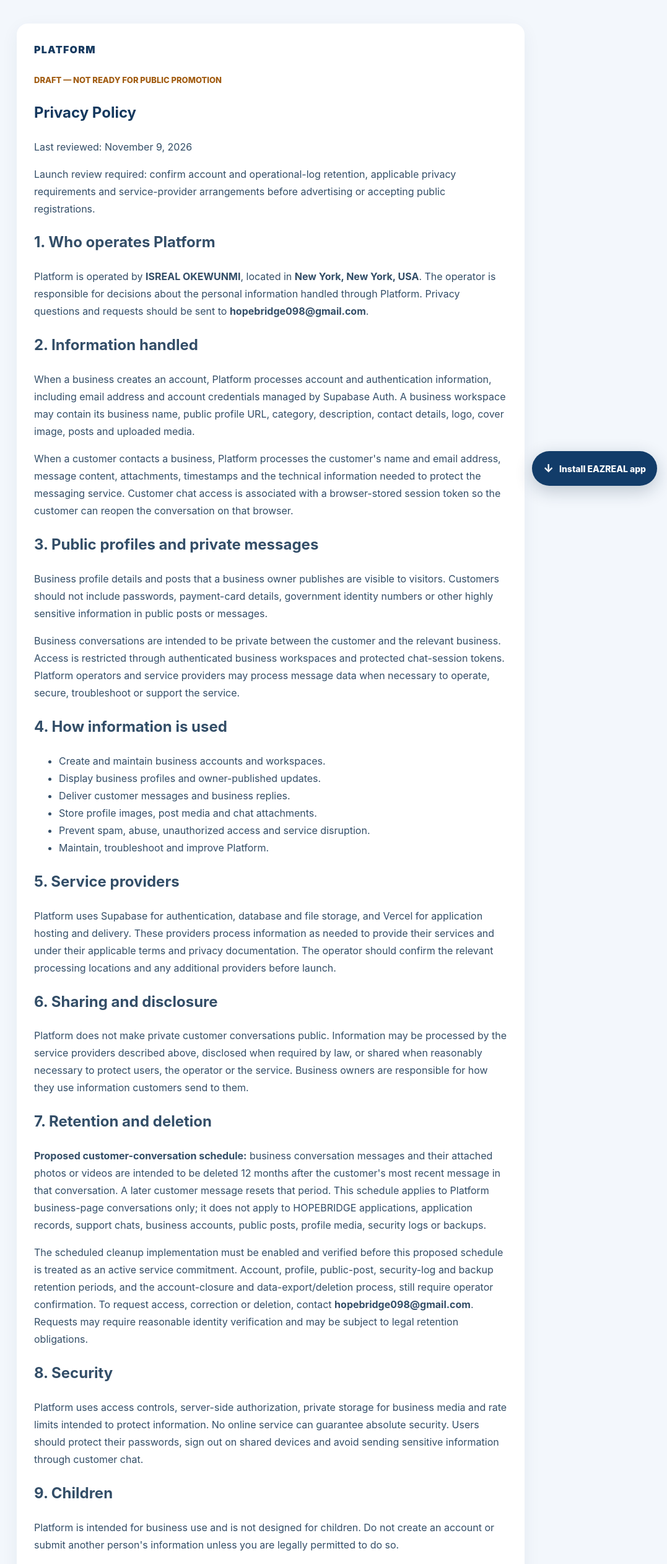
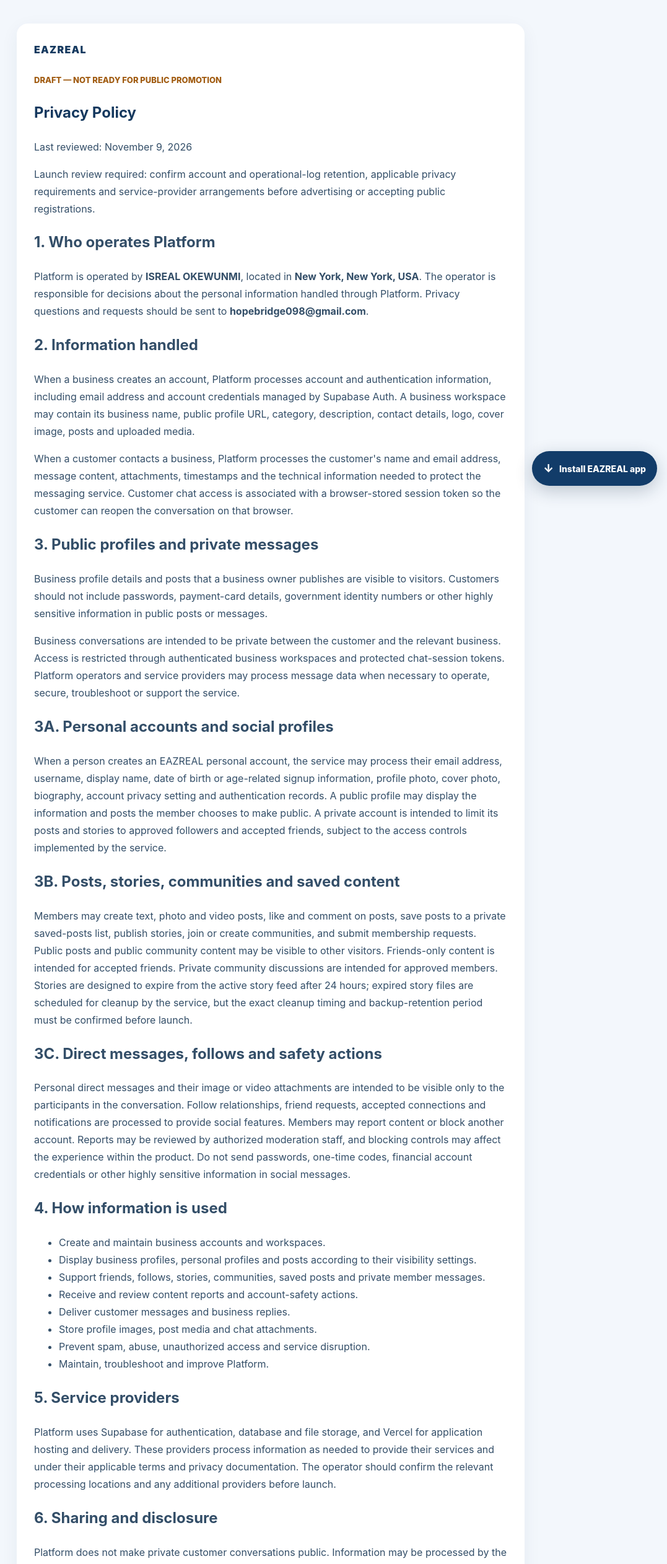
Before and after one commit to agentsarahmitchell56-code/USHopeBridge, a Next.js app: page /platform/privacy in a window 1280 px wide. Shown: the top 2524 px of the page at 62% size, without its empty margins (203-1280 px from the left). Built offline with nearby package versions, Linux system fonts and the light colour scheme.

Commit message:
Expand EAZREAL privacy draft for social accounts and content

```diff
--- a/app/platform/privacy/page.tsx
+++ b/app/platform/privacy/page.tsx
@@ -1,8 +1,8 @@
 import Link from "next/link";
 
 export const metadata = {
-  title: "Privacy Policy | Platform",
-  description: "How Platform handles business account, public profile, customer message and media information.",
+  title: "Privacy Policy | EAZREAL",
+  description: "How EAZREAL handles personal accounts, social content, business pages, messages and media.",
 };
 
 const draftNotice = "Launch review required: confirm account and operational-log retention, applicable privacy requirements and service-provider arrangements before advertising or accepting public registrations.";
@@ -11,7 +11,7 @@ export default function PlatformPrivacyPage() {
   return (
     <main style={{ minHeight: "75vh", background: "#f3f7fc", padding: "38px 16px 60px" }}>
       <article style={{ maxWidth: 820, margin: "0 auto", padding: 28, borderRadius: 18, background: "white", color: "#334e68", lineHeight: 1.75, boxShadow: "0 8px 28px #15395f10" }}>
-        <Link href="/" style={{ color: "#15395f", fontWeight: 900, textDecoration: "none", letterSpacing: ".08em" }}>PLATFORM</Link>
+        <Link href="/" style={{ color: "#15395f", fontWeight: 900, textDecoration: "none", letterSpacing: ".08em" }}>EAZREAL</Link>
         <p style={{ marginTop: 24, color: "#a15c12", fontSize: 13, fontWeight: 800 }}>DRAFT — NOT READY FOR PUBLIC PROMOTION</p>
         <h1 style={{ color: "#15395f" }}>Privacy Policy</h1>
         <p>Last reviewed: November 9, 2026</p>
@@ -28,10 +28,22 @@ export default function PlatformPrivacyPage() {
         <p>Business profile details and posts that a business owner publishes are visible to visitors. Customers should not include passwords, payment-card details, government identity numbers or other highly sensitive information in public posts or messages.</p>
         <p>Business conversations are intended to be private between the customer and the relevant business. Access is restricted through authenticated business workspaces and protected chat-session tokens. Platform operators and service providers may process message data when necessary to operate, secure, troubleshoot or support the service.</p>
 
+
+        <h2>3A. Personal accounts and social profiles</h2>
+        <p>When a person creates an EAZREAL personal account, the service may process their email address, username, display name, date of birth or age-related signup information, profile photo, cover photo, biography, account privacy setting and authentication records. A public profile may display the information and posts the member chooses to make public. A private account is intended to limit its posts and stories to approved followers and accepted friends, subject to the access controls implemented by the service.</p>
+
+        <h2>3B. Posts, stories, communities and saved content</h2>
+        <p>Members may create text, photo and video posts, like and comment on posts, save posts to a private saved-posts list, publish stories, join or create communities, and submit membership requests. Public posts and public community content may be visible to other visitors. Friends-only content is intended for accepted friends. Private community discussions are intended for approved members. Stories are designed to expire from the active story feed after 24 hours; expired story files are scheduled for cleanup by the service, but the exact cleanup timing and backup-retention period must be confirmed before launch.</p>
+
+        <h2>3C. Direct messages, follows and safety actions</h2>
+        <p>Personal direct messages and their image or video attachments are intended to be visible only to the participants in the conversation. Follow relationships, friend requests, accepted connections and notifications are processed to provide social features. Members may report content or block another account. Reports may be reviewed by authorized moderation staff, and blocking controls may affect the experience within the product. Do not send passwords, one-time codes, financial account credentials or other highly sensitive information in social messages.</p>
+
         <h2>4. How information is used</h2>
         <ul>
           <li>Create and maintain business accounts and workspaces.</li>
-          <li>Display business profiles and owner-published updates.</li>
+          <li>Display business profiles, personal profiles and posts according to their visibility settings.</li>
+          <li>Support friends, follows, stories, communities, saved posts and private member messages.</li>
+          <li>Receive and review content reports and account-safety actions.</li>
           <li>Deliver customer messages and business replies.</li>
           <li>Store profile images, post media and chat attachments.</li>
           <li>Prevent spam, abuse, unauthorized access and service disruption.</li>
@@ -55,7 +67,7 @@ export default function PlatformPrivacyPage() {
         <p>Platform is intended for business use and is not designed for children. Do not create an account or submit another person&apos;s information unless you are legally permitted to do so.</p>
 
         <h2>10. Changes and contact</h2>
-        <p>This policy may change as Platform develops. Material changes should be reflected here with an updated review date. Contact the operator at <strong>hopebridge098@gmail.com</strong> for privacy questions or requests.</p>
+        <p>This policy may change as EAZREAL develops. Material changes should be reflected here with an updated review date. Contact the operator at <strong>hopebridge098@gmail.com</strong> for privacy questions or requests.</p>
 
         <p style={{ padding: 14, borderRadius: 10, background: "#fff7e8", color: "#87520b", fontSize: 13 }}>This is a product-specific draft, not legal advice. Confirm the retention automation, account and backup retention, applicable jurisdictions and service-provider arrangements before public launch.</p>
         <p><Link href="/platform/terms" style={{ color: "#1768dc" }}>Platform Terms &amp; Conditions</Link> · <Link href="/" style={{ color: "#1768dc" }}>Return to Platform</Link></p>
```
